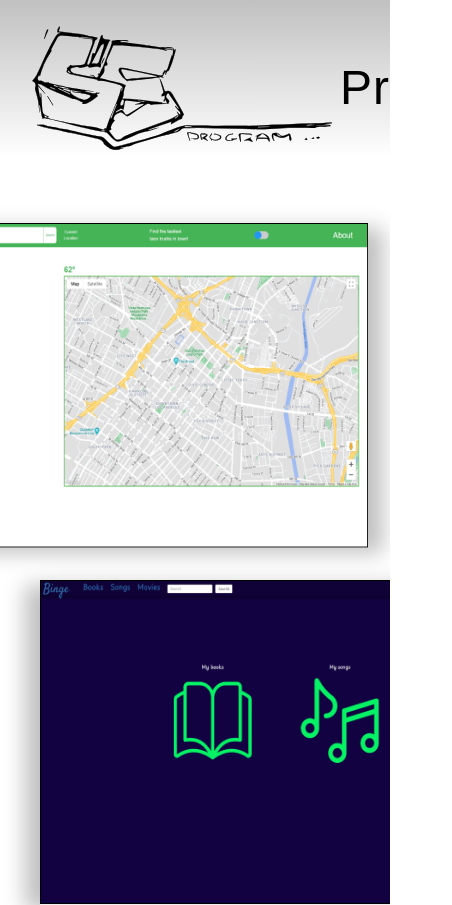
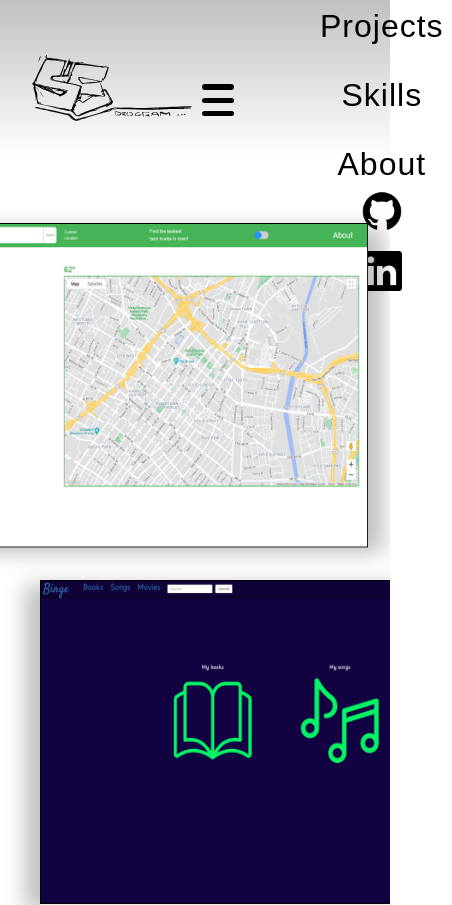
Before and after one commit to CaptainEB/portfolio, a Next.js app: page /projects in a window 390 px wide. Shown: the top 905 px of the page, 452 px wide, since content can reach past the window. Built offline with nearby package versions, Linux system fonts and the light colour scheme; a web font is replaced by a local one.

Commit message:
NOT COMPLETE added small screen navigation

```diff
--- a/src/components/Nav/Nav.jsx
+++ b/src/components/Nav/Nav.jsx
@@ -14,29 +14,36 @@ export default function Nav() {
 					<Image className={styles.logo} src={logo} alt="logo" />
 				</Link>
 			</div>
+			<div className={styles.navigation}>
 				<ul className={styles.links}>
-				<li>
+					<li className={styles.row1}>
 						<Link href="/projects">Projects</Link>
 					</li>
-				<li>
+					<li className={styles.row2}>
 						<Link href="/skills">Skills</Link>
 					</li>
-				<li>
+					<li className={styles.row3}>
 						<Link href="/about">About</Link>
 					</li>
 				</ul>
 				<ul className={styles.icons}>
-				<li>
+					<li className={styles.row4}>
 						<Link href="https://github.com/CaptainEB">
 							<Image className={styles.icon} src={githubIcon} alt="github icon" width={50} height={50} />
 						</Link>
 					</li>
-				<li>
+					<li className={styles.row5}>
 						<Link href="https://www.linkedin.com/in/sam-ebadi-sobi-543a14161/">
 							<Image className={styles.icon} src={linkedinIcon} alt="linkedin icon" width={50} height={50} />
 						</Link>
 					</li>
 				</ul>
+			</div>
+			<button className={styles.navBtn}>
+				<div className={styles.navBtn1}></div>
+				<div className={styles.navBtn2}></div>
+				<div className={styles.navBtn3}></div>
+			</button>
 		</nav>
 	);
 }
--- a/src/components/Nav/Nav.module.scss
+++ b/src/components/Nav/Nav.module.scss
@@ -1,21 +1,29 @@
+$icon-size: clamp(2.5rem, 3vw, 10rem);
+$medium: 768px;
+
+@mixin mq($size) {
+	@media (max-width: $size) {
+		@content;
+	}
+}
+
 .nav {
 	display: flex;
 	justify-content: space-between;
 	align-items: center;
 	padding: 0 2rem;
 	background: linear-gradient(rgba(177, 177, 177, 80%) 0%, rgba(217, 217, 217, 0) 90%);
-	& ul {
+	ul {
 		display: flex;
-		justify-content: space-between;
 		align-items: center;
 	}
-	& .logo {
-		width: 300px;
+	.logo {
+		width: clamp(10rem, 15vw, 25rem);
 		max-height: 175px;
 	}
-	& .links {
-		font-size: 3rem;
-		gap: 3rem;
+	.links {
+		font-size: clamp(2rem, 3vw, 3.5rem);
+		gap: clamp(1rem, 2vw, 3rem);
 		letter-spacing: 1px;
 
 		& a {
@@ -41,12 +49,16 @@
 			width: 100%;
 			left: 0;
 		}
-	}
-	& .icons {
-		gap: 2rem;
+		@include mq($medium) {
+			flex-direction: column;
 		}
 	}
-
+	.icons {
+		gap: clamp(1rem, 2vw, 3rem);
+		img {
+			width: $icon-size;
+			height: $icon-size;
+		}
 		.icon {
 			object-fit: cover;
 			object-position: center;
@@ -57,3 +69,57 @@
 				transform: scale(1.2);
 			}
 		}
+		@include mq($medium) {
+			flex-direction: column;
+		}
+	}
+}
+
+.navigation {
+	width: 65%;
+	display: flex;
+	justify-content: space-between;
+	align-items: center;
+	@include mq($medium) {
+		flex-direction: column;
+		width: auto;
+		position: absolute;
+		top: 0;
+		left: 80%;
+	}
+}
+
+@for $i from 1 through 5 {
+	.row#{$i} {
+		@include mq($medium) {
+			animation-delay: $i * 0.1s;
+		}
+	}
+}
+
+.navBtn {
+	background-color: transparent;
+	border: none;
+	display: none;
+	@include mq($medium) {
+		display: flex;
+		justify-content: space-between;
+		align-items: center;
+		flex-direction: column;
+		position: absolute;
+		top: 10%;
+		right: 40%;
+		width: 2rem;
+		height: 2rem;
+		& > * {
+			width: 100%;
+			height: 0.35rem;
+			background: #000;
+			border-radius: 0.25rem;
+		}
+	}
+}
+
+.navOpen {
+	transform: translateX(0);
+}
```
Also changed, not shown: src/app/Home_components/HomeSkills/Mern/Mern.jsx (+15 -14 lines). Lines whose indentation alone changed are shown as unchanged.
